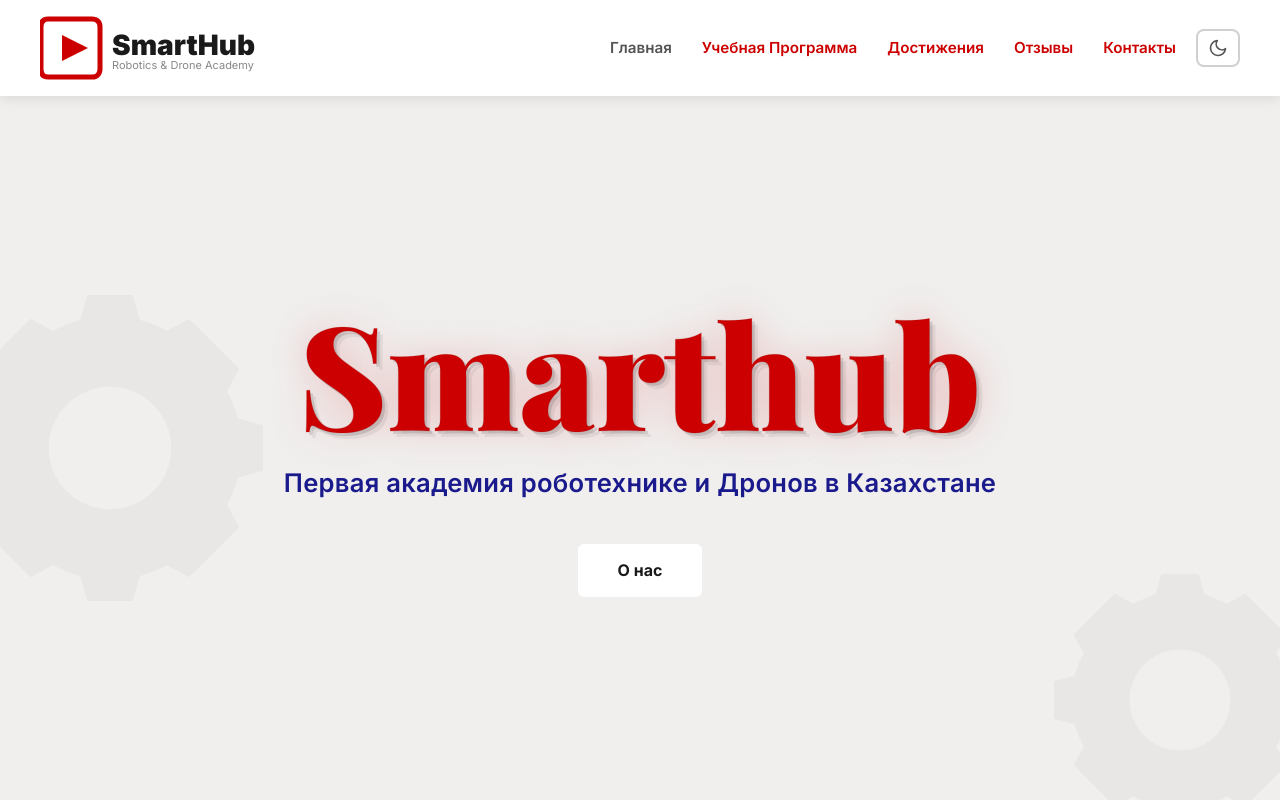
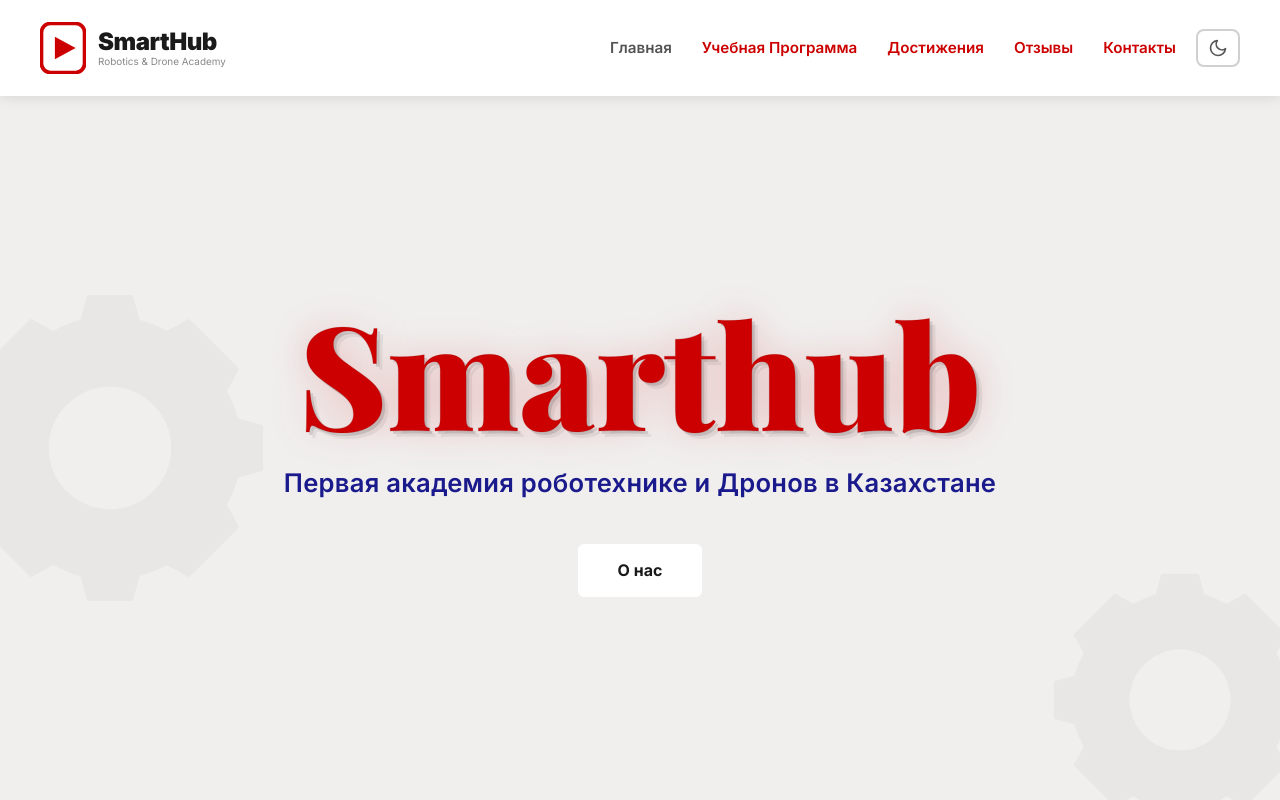
Before and after one commit to Nurmukhammet/SmartHubProject, a website: page index.html in a window 1280 px wide. Shown: the top 800 px of the page. Drawn offline with nearby package versions, Linux system fonts and the light colour scheme.

Commit message:
icon223444441413

```diff
--- a/index.html
+++ b/index.html
@@ -14,16 +14,15 @@
 <!-- ═══ HEADER ══════════════════════════════════════════ -->
 <header>
   <a href="#home" class="logo">
-    <svg class="logo-svg" viewBox="0 0 260 70" xmlns="http://www.w3.org/2000/svg">
-      <!-- Play icon -->
-      <path d="M8 6 C3 6 1 9 1 14 L1 56 C1 61 3 64 8 64 L52 64 C57 64 60 61 60 56 L60 14 C60 9 57 6 52 6 Z"
-            fill="none" stroke="#CC0000" stroke-width="5" stroke-linejoin="round"/>
-      <polygon points="22,22 48,35 22,48" fill="#CC0000"/>
-      <!-- SmartHub text -->
-      <text x="72" y="42" class="logo-brand">SmartHub</text>
-      <!-- Tagline -->
-      <text x="72" y="56" class="logo-tagline">Robotics &amp; Drone Academy</text>
+    <svg class="logo-icon-svg" viewBox="0 0 62 70" xmlns="http://www.w3.org/2000/svg">
+      <rect x="2" y="2" width="58" height="66" rx="12" ry="12"
+            fill="none" stroke="#CC0000" stroke-width="5"/>
+      <polygon points="20,20 48,35 20,50" fill="#CC0000"/>
     </svg>
+    <div class="logo-text-group">
+      <span class="logo-brand">SmartHub</span>
+      <span class="logo-tagline">Robotics &amp; Drone Academy</span>
+    </div>
   </a>
 
   <div class="header-right">
--- a/style.css
+++ b/style.css
@@ -89,29 +89,37 @@ header {
 .logo {
   display: flex;
   align-items: center;
+  gap: 12px;
   text-decoration: none;
   flex-shrink: 0;
 }
-.logo-svg {
-  height: 70px;
+.logo-icon-svg {
+  height: 52px;
   width: auto;
+  flex-shrink: 0;
+}
+.logo-text-group {
+  display: flex;
+  flex-direction: column;
+  line-height: 1.2;
 }
 .logo-brand {
-  font-family: 'Inter', sans-serif;
+  font-family: 'Inter', 'Segoe UI', sans-serif;
   font-weight: 900;
-  font-size: 28px;
-  fill: #1a1a1a;
-  transition: fill .3s;
+  font-size: 1.5rem;
+  color: #1a1a1a;
+  letter-spacing: -0.5px;
+  transition: color .3s;
 }
 .logo-tagline {
-  font-family: 'Inter', sans-serif;
+  font-family: 'Inter', 'Segoe UI', sans-serif;
   font-weight: 500;
-  font-size: 11px;
-  fill: #888;
-  transition: fill .3s;
+  font-size: 0.62rem;
+  color: #888;
+  transition: color .3s;
 }
-body.dark .logo-brand   { fill: #ffffff; }
-body.dark .logo-tagline { fill: #aaa; }
+body.dark .logo-brand   { color: #ffffff; }
+body.dark .logo-tagline { color: #aaa; }
 
 nav { display: flex; gap: 30px; align-items: center; }
 nav a {
```
Also changed, not shown: admin.html (+18 -12 lines).
